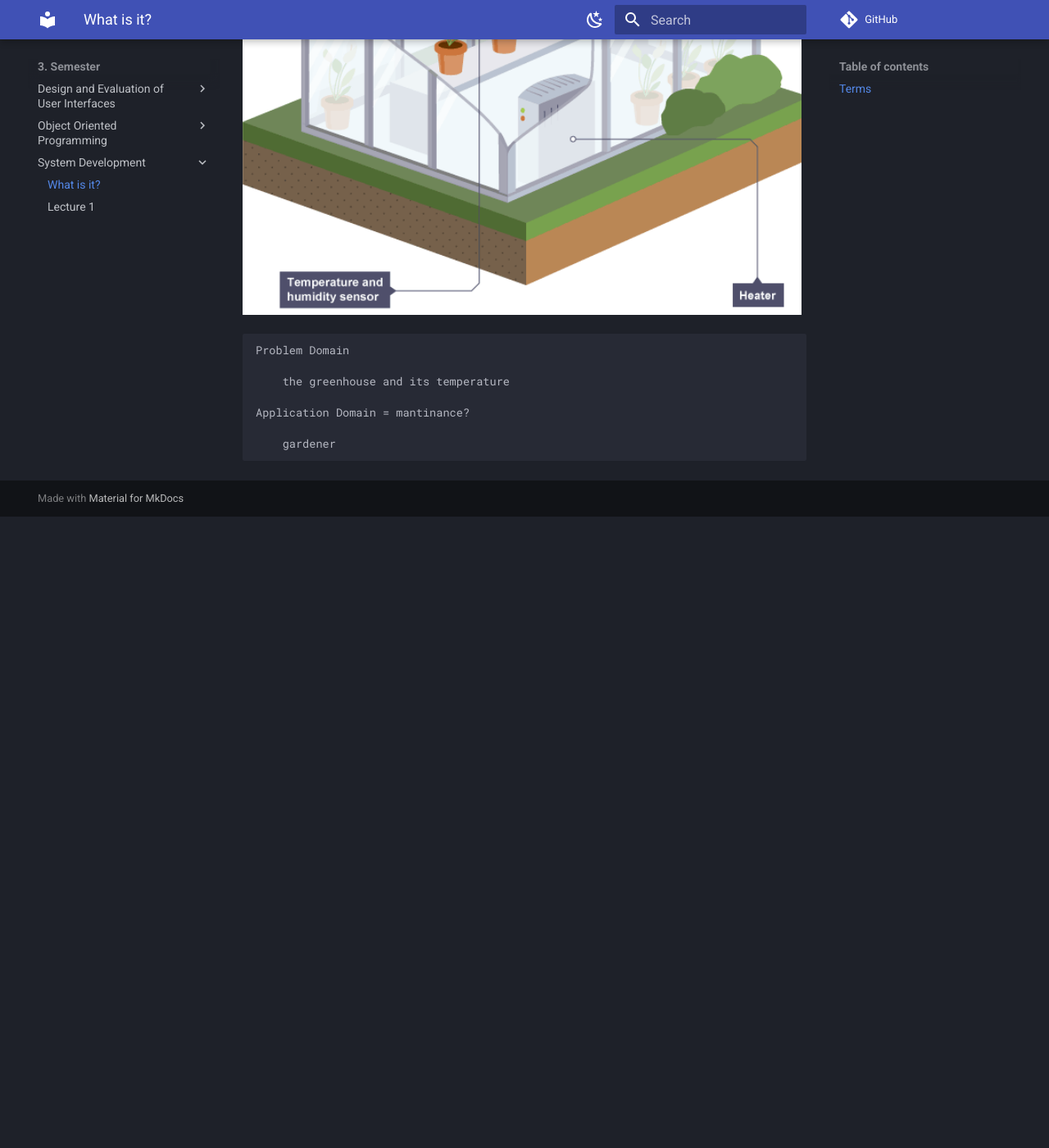
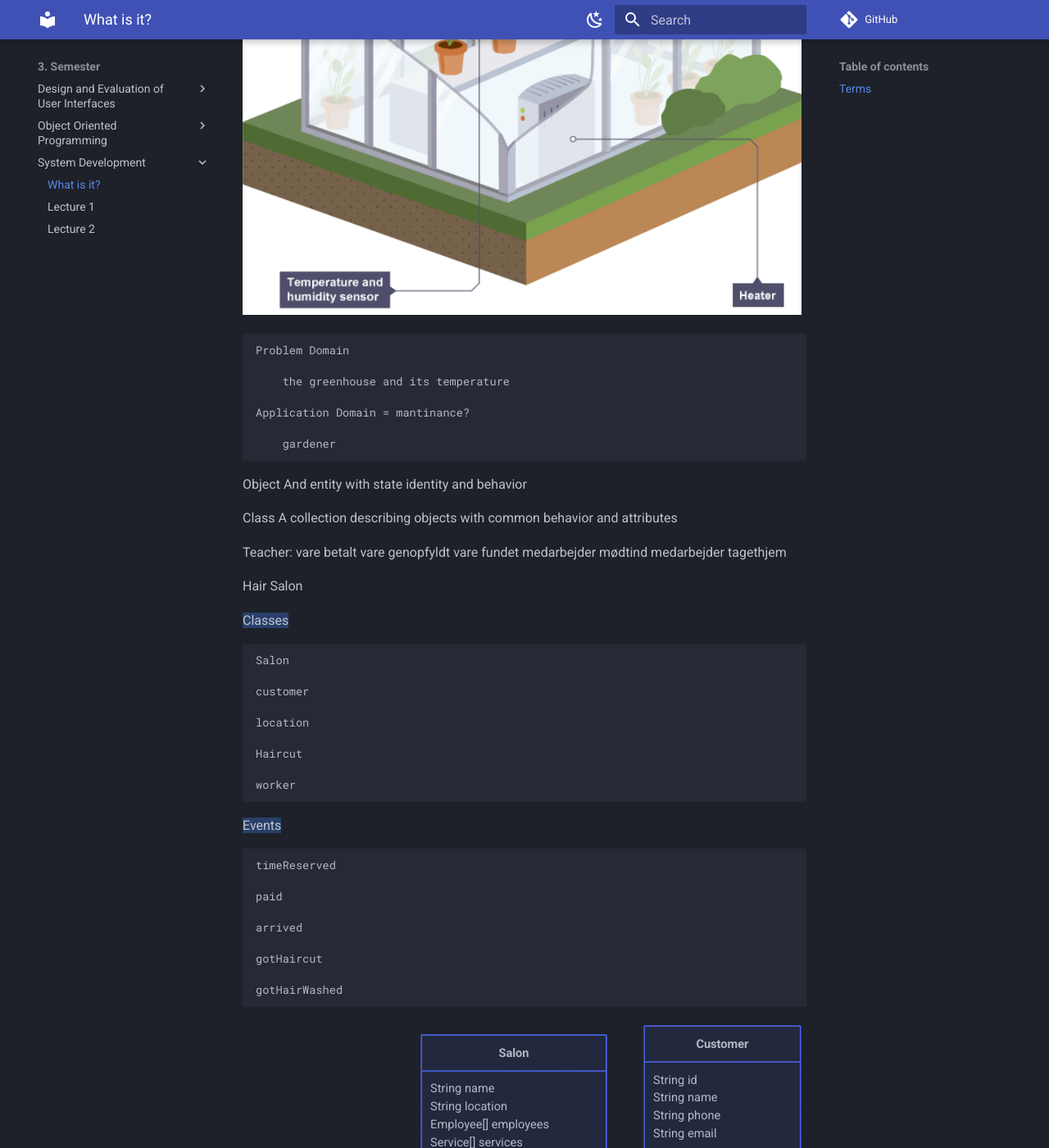
Before and after one commit to DeeKahy/UniNotes, an MkDocs documentation site: the page built from docs/3. Semester/System Development/index.md, in a window 1280 px wide and 1400 px high, scrolled down 1474 px. Shown: the whole window at 82% size. Built offline with MkDocs 1.6.1 and Material for MkDocs 9.7.7, drawn with Linux system fonts in a browser that asks for light colours; comment, search, counter and statistics services are not loaded; before the commit the page ends 2104 px from its top, so only the background shows below that.

Commit message:
automatic backup

````diff
--- a/docs/3. Semester/System Development/index.md
+++ b/docs/3. Semester/System Development/index.md
@@ -42,3 +42,95 @@
     Application Domain = mantinance?
 
         gardener
+
+Object
+And entity with state identity and behavior
+
+Class
+A collection describing objects with common behavior and attributes
+
+Teacher:
+vare betalt
+vare genopfyldt
+vare fundet
+medarbejder mødtind
+medarbejder tagethjem
+
+
+Hair Salon
+
+{== Classes
+
+    Salon
+
+    customer
+
+    location
+
+    Haircut
+
+    worker
+
+==}
+
+{== Events
+
+    timeReserved
+
+    paid
+
+    arrived
+
+    gotHaircut
+
+    gotHairWashed
+==}
+
+```mermaid
+classDiagram
+    Salon <|-- Employee
+    Salon <|-- Service
+    Salon <|-- Appointment
+    class Salon{
+        String name
+        String location
+        Employee[] employees
+        Service[] services
+        Appointment[] appointments
+        HireEmplyee()
+        FireEmplyee()
+    }
+    class Employee{
+        String id
+        String name
+        String position
+        scheduleAppointment()
+        quitJob()
+    }
+    class Customer{
+        String id
+        String name
+        String phone
+        String email
+        makeAppointment()
+        cancelAppointment()
+        paid()
+        didntArrive()
+    }
+    class Service{
+        String name
+        Number price
+        String duration
+    }
+    class Appointment{
+        String id
+        Date dateTime
+        Customer customer
+        Employee employee
+        Service service
+        makeAppointment()
+        cancelAppointment()
+    }
+
+    Customer  --  Appointment : books
+```
````
Also changed, not shown: docs/3. Semester/System Development/lecture 2.md (added, +119 -0 lines).
